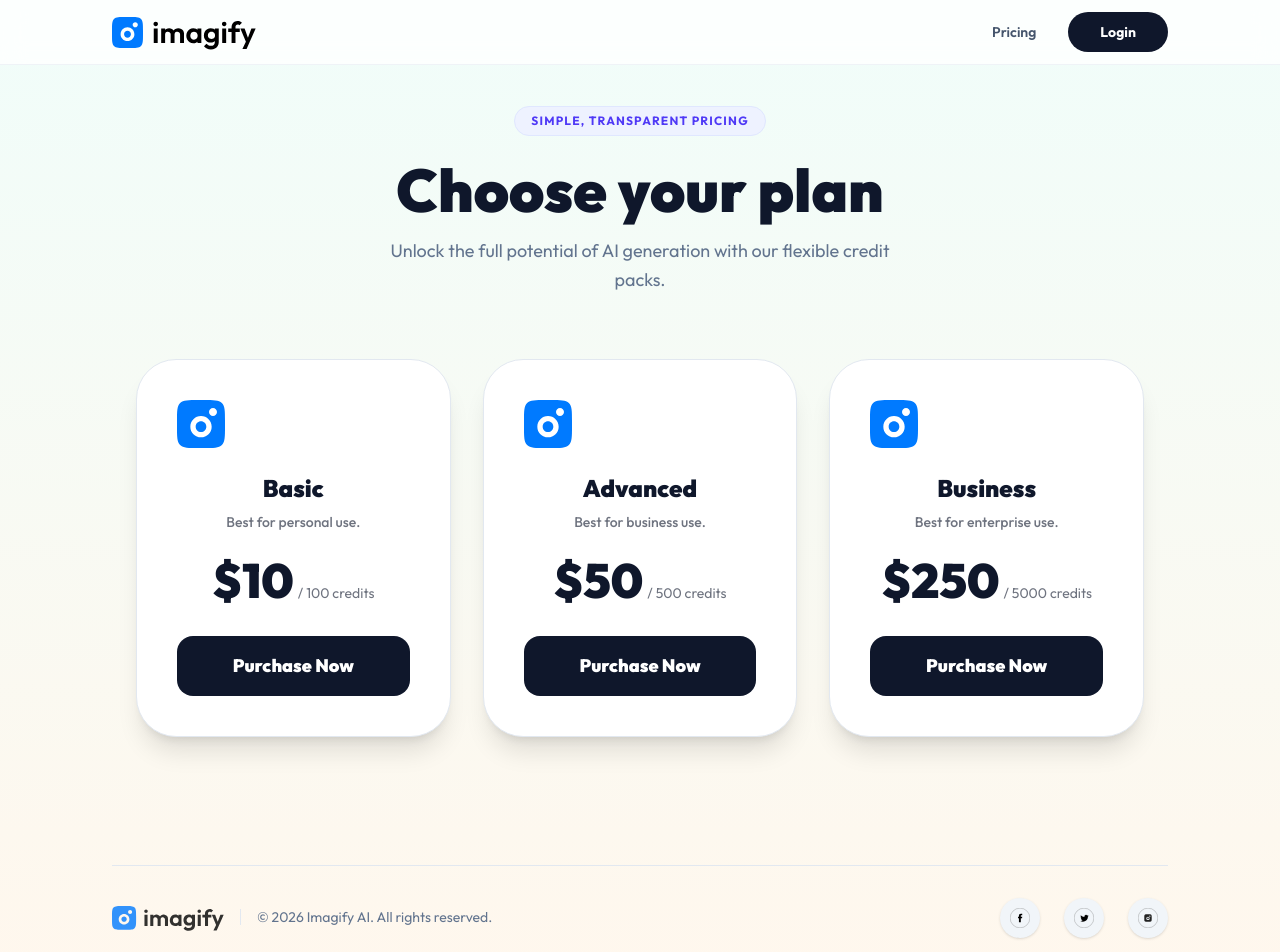
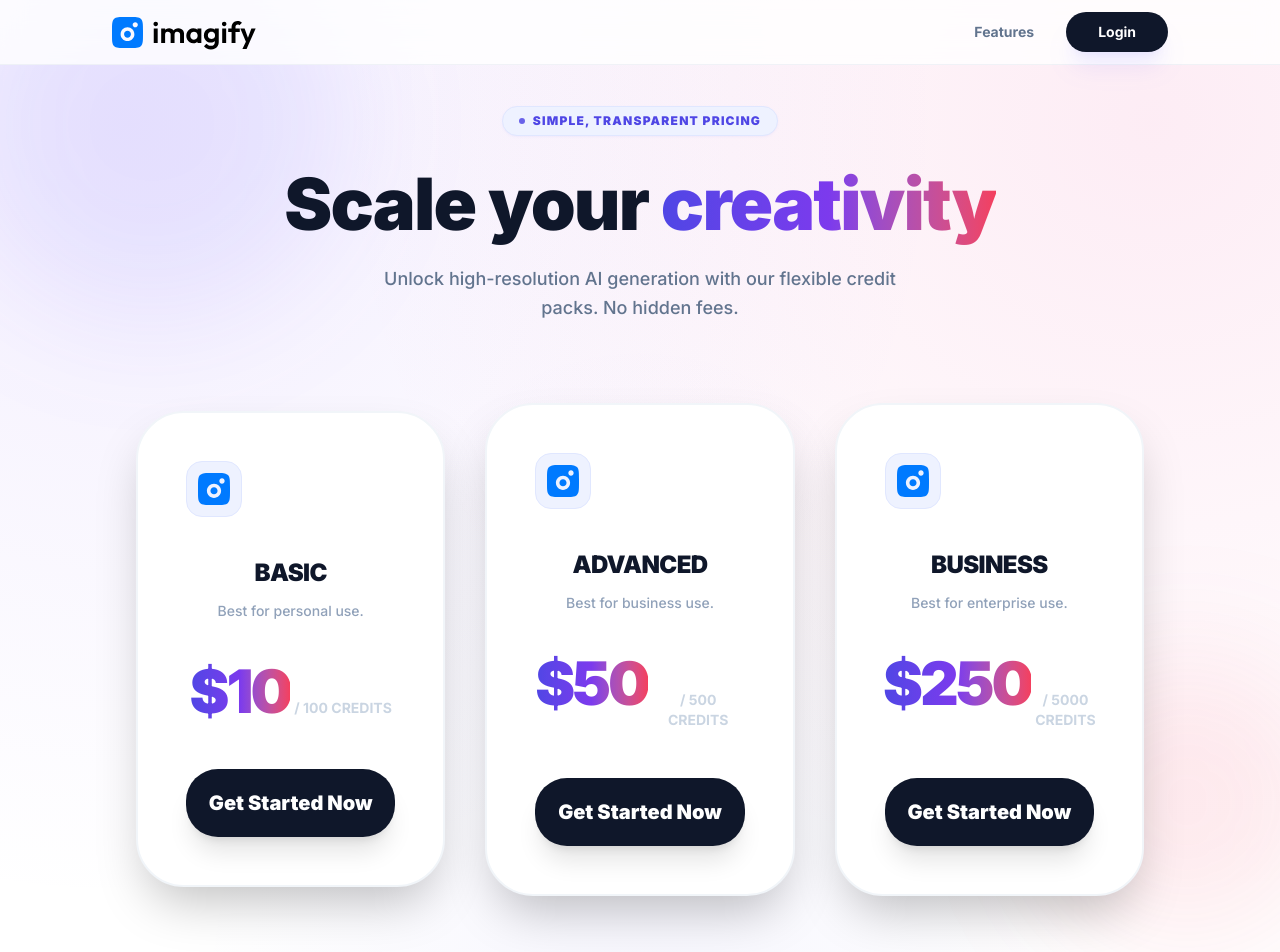
Before and after one commit to alaminjim/imagify, a React app in the folder client/: page /buy in a window 1280 px wide. Shown: the top 952 px of the page. Built offline with nearby package versions, Linux system fonts and the light colour scheme; no server answers; the HTML template or start-up script is replaced by a standard one.

Commit message:
fix design

```diff
--- a/client/src/components/Footer.jsx
+++ b/client/src/components/Footer.jsx
@@ -3,28 +3,26 @@ import { motion } from "motion/react";
 
 const Footer = () => {
   return (
-    <footer className="w-full flex flex-col sm:flex-row items-center justify-between py-8 border-t border-slate-200 mt-20 gap-6">
-      <div className="flex items-center gap-4">
-        <img src={assets.logo} alt="logo" className="w-28 opacity-80" />
-        <div className="h-4 w-[1px] bg-slate-200 hidden sm:block"></div>
-        <p className="text-sm text-slate-500">
-          © 2026 Imagify AI. All rights reserved.
+    <footer className="w-full flex flex-col sm:flex-row items-center justify-between py-12 border-t border-slate-100 mt-32 gap-8">
+      <div className="flex flex-col sm:flex-row items-center gap-6">
+        <img src={assets.logo} alt="logo" className="w-32 opacity-70 hover:opacity-100 transition-opacity cursor-pointer" />
+        <div className="h-6 w-[2px] bg-slate-100 hidden sm:block"></div>
+        <p className="text-sm font-bold text-slate-400 tracking-tight uppercase">
+          © 2026 Imagify AI. <span className="text-slate-200">Powered by Innovation.</span>
         </p>
       </div>
 
-      <div className="flex items-center gap-6">
-        {[assets.facebook_icon, assets.twitter_icon, assets.instagram_icon].map(
-          (icon, index) => (
-            <motion.a
-              key={index}
-              href="#"
-              whileHover={{ y: -3, scale: 1.1 }}
-              className="w-10 h-10 bg-slate-100 rounded-full flex items-center justify-center hover:bg-slate-900 hover:invert transition-all duration-300 shadow-sm"
-            >
-              <img src={icon} alt="" className="w-5" />
-            </motion.a>
-          )
-        )}
+      <div className="flex items-center gap-4">
+        {[assets.facebook_icon, assets.twitter_icon, assets.instagram_icon].map((icon, index) => (
+          <motion.a
+            key={index}
+            href="#"
+            whileHover={{ y: -5, scale: 1.1, backgroundColor: "#0f172a", filter: "invert(1)" }}
+            className="w-12 h-12 bg-white border border-slate-100 rounded-2xl flex items-center justify-center transition-all duration-500 shadow-sm"
+          >
+            <img src={icon} alt="" className="w-5 opacity-50" />
+          </motion.a>
+        ))}
       </div>
     </footer>
   );
--- a/client/src/components/Navbar.jsx
+++ b/client/src/components/Navbar.jsx
@@ -87,13 +87,13 @@ const Navbar = () => {
             <div className="flex items-center gap-4 sm:gap-8">
               <Link
                 to="/buy"
-                className="text-sm font-semibold text-slate-600 hover:text-indigo-600 transition-colors hidden sm:block"
+                className="text-sm font-bold text-slate-500 hover:text-indigo-600 transition-colors hidden sm:block"
               >
-                Pricing
+                Features
               </Link>
               <button
                 onClick={() => setShowLogin(true)}
-                className="bg-slate-900 text-white px-8 py-2.5 rounded-full text-sm font-bold hover:shadow-lg hover:shadow-indigo-500/20 hover:-translate-y-0.5 active:translate-y-0 transition-all duration-300"
+                className="radiant-button bg-slate-900 text-white px-8 py-2.5 rounded-full text-sm font-bold shadow-xl shadow-indigo-500/10"
               >
                 Login
               </button>
--- a/client/src/index.css
+++ b/client/src/index.css
@@ -1,53 +1,58 @@
 @import url("https://fonts.googleapis.com/css2?family=Outfit:wght@100..900&family=Inter:wght@100..900&display=swap");
 
 @import "tailwindcss";
+
 @plugin "daisyui";
 
 @theme {
-  --color-primary: #6366f1;
-  --color-secondary: #8b5cf6;
+  --color-primary: #8b5cf6;
+  --color-secondary: #ec4899;
   --color-accent: #f43f5e;
-  --color-dark: #0f172a;
-  --color-glass: rgba(255, 255, 255, 0.7);
-  --font-outfit: "Outfit", sans-serif;
-  --font-inter: "Inter", sans-serif;
+  --color-slate-900: #0f172a;
+  --color-indigo-600: #4f46e5;
+  --color-violet-600: #7c3aed;
+  --color-rose-500: #f43f5e;
 }
 
-* {
-  font-family: var(--font-outfit);
-  scrollbar-width: thin;
-  scrollbar-color: #cbd5e1 transparent;
+@layer base {
+  body {
+    @apply bg-slate-50 text-slate-900 font-['Inter'] selection:bg-indigo-100 selection:text-indigo-900;
+    background-image: radial-gradient(at 0% 0%, rgba(139, 92, 246, 0.05) 0px, transparent 50%),
+      radial-gradient(at 100% 0%, rgba(236, 72, 153, 0.05) 0px, transparent 50%);
+  }
 }
 
-body {
-  @apply bg-slate-50 text-slate-900 antialiased overflow-x-hidden;
-}
-
+@layer components {
   .glass-card {
-  @apply bg-white/70 backdrop-blur-md border border-white/20 shadow-xl;
+    @apply bg-white/70 backdrop-blur-2xl border border-white/40 shadow-[0_8px_32px_0_rgba(31,38,135,0.07)];
   }
 
   .premium-gradient {
-  @apply bg-gradient-to-br from-indigo-600 via-violet-600 to-fuchsia-600;
+    @apply bg-gradient-to-br from-indigo-600 via-violet-600 to-rose-500;
   }
 
-.shimmer {
-  background: linear-gradient(
-    90deg,
-    rgba(255, 255, 255, 0) 0%,
-    rgba(255, 255, 255, 0.4) 50%,
-    rgba(255, 255, 255, 0) 100%
-  );
-  background-size: 200% 100%;
-  animation: shimmer 1.5s infinite linear;
+  .radiant-button {
+    @apply relative overflow-hidden transition-all duration-500 active:scale-95 disabled:opacity-50 disabled:pointer-events-none;
+    box-shadow: 0 10px 15px -3px rgba(79, 70, 229, 0.1), 0 4px 6px -2px rgba(79, 70, 229, 0.05);
   }
 
-@keyframes shimmer {
-  to {
-    background-position-x: -200%;
+  .radiant-button:hover {
+    box-shadow: 0 20px 25px -5px rgba(79, 70, 229, 0.2), 0 10px 10px -5px rgba(79, 70, 229, 0.1);
+    transform: translateY(-2px);
+  }
+
+  .text-gradient {
+    @apply bg-clip-text text-transparent bg-gradient-to-r from-indigo-600 via-violet-600 to-rose-500 font-black;
+  }
+
+  .mesh-bg {
+    background-color: #ffffff;
+    background-image:
+      radial-gradient(at 10% 10%, rgba(139, 92, 246, 0.1) 0px, transparent 50%),
+      radial-gradient(at 90% 10%, rgba(236, 72, 153, 0.1) 0px, transparent 50%),
+      radial-gradient(at 50% 90%, rgba(79, 70, 229, 0.05) 0px, transparent 50%);
   }
 }
-
 .placeholder-color {
   color: #94a3b8;
   font-weight: 300;
--- a/client/src/pages/BuyCredit.jsx
+++ b/client/src/pages/BuyCredit.jsx
@@ -40,52 +40,66 @@ const BuyCredit = () => {
       <motion.div
         initial={{ opacity: 0, scale: 0.9 }}
         animate={{ opacity: 1, scale: 1 }}
-        className="inline-flex items-center gap-2 bg-indigo-50 border border-indigo-100 px-4 py-1.5 rounded-full mb-6"
+        className="inline-flex items-center gap-2 bg-indigo-50 border border-indigo-100 px-4 py-1.5 rounded-full mb-8 shadow-sm shadow-indigo-500/5"
       >
-        <p className="text-xs font-bold text-indigo-600 uppercase tracking-widest">
+        <span className="flex h-1.5 w-1.5 rounded-full bg-indigo-600 animate-pulse"></span>
+        <p className="text-xs font-black text-indigo-600 uppercase tracking-widest">
           Simple, Transparent Pricing
         </p>
       </motion.div>
 
-      <h1 className="text-4xl md:text-6xl font-black text-slate-900 mb-4">
-        Choose your plan
+      <h1 className="text-5xl md:text-7xl font-black text-slate-900 mb-6 tracking-tight">
+        Scale your <span className="text-gradient">creativity</span>
       </h1>
-      <p className="text-slate-500 text-lg mb-16 max-w-lg mx-auto leading-relaxed">
-        Unlock the full potential of AI generation with our flexible credit packs.
+      <p className="text-slate-500 text-lg mb-20 max-w-lg mx-auto leading-relaxed font-medium">
+        Unlock high-resolution AI generation with our flexible credit packs. No hidden fees.
       </p>
 
-      <div className="grid grid-cols-1 md:grid-cols-3 gap-8 w-full max-w-6xl mx-auto items-center">
+      <div className="grid grid-cols-1 md:grid-cols-3 gap-10 w-full max-w-6xl mx-auto items-center">
         {plans.map((item, index) => (
           <motion.div
             key={index}
-            whileHover={{ y: -10 }}
-            className={`relative p-10 rounded-[2.5rem] transition-all duration-300 ${
+            whileHover={{ y: -15, scale: item.id === "Intermediate" ? 1.08 : 1.03 }}
+            className={`relative p-12 rounded-[3rem] transition-all duration-500 ${
               item.id === "Intermediate"
-                ? "bg-slate-900 text-white shadow-2xl shadow-indigo-500/20 scale-105 z-10"
-                : "bg-white border border-slate-200 text-slate-900 shadow-xl"
+                ? "bg-slate-900 text-white shadow-[0_40px_80px_-15px_rgba(79,70,229,0.3)] z-10 border-4 border-indigo-500"
+                : "bg-white border-2 border-slate-100 text-slate-900 shadow-2xl"
             }`}
           >
             {item.id === "Intermediate" && (
-              <div className="absolute -top-4 left-1/2 -translate-x-1/2 bg-indigo-600 text-white px-4 py-1 rounded-full text-xs font-black uppercase tracking-tighter shadow-lg">
-                Most Popular
+              <div className="absolute -top-5 left-1/2 -translate-x-1/2 bg-gradient-to-r from-indigo-600 to-violet-600 text-white px-6 py-2 rounded-full text-xs font-black uppercase tracking-widest shadow-xl ring-4 ring-white">
+                Best Value
               </div>
             )}
-            <img src={assets.logo_icon} alt="" className="w-12 mb-6" />
-            <h2 className="text-2xl font-black mb-2">{item.id}</h2>
-            <p className="text-sm font-medium mb-6 opacity-60 line-clamp-1">{item.desc}</p>
-            <div className="flex items-baseline justify-center gap-1 mb-8">
-              <span className="text-5xl font-black">${item.price}</span>
-              <span className="text-sm opacity-60">/ {item.credits} credits</span>
+            <div className={`w-14 h-14 rounded-2xl flex items-center justify-center mb-10 border ${
+              item.id === "Intermediate" ? "bg-white/10 border-white/20" : "bg-indigo-50 border-indigo-100"
+            }`}>
+              <img src={assets.logo_icon} alt="" className="w-8" />
             </div>
+
+            <h2 className="text-2xl font-black mb-3 tracking-tight uppercase">{item.id}</h2>
+            <p className={`text-sm mb-10 font-medium ${item.id === "Intermediate" ? "text-white/60" : "text-slate-400"}`}>
+              {item.desc}
+            </p>
+
+            <div className="flex items-baseline justify-center gap-1 mb-12">
+              <span className={`text-6xl font-black tracking-tighter ${item.id === "Intermediate" ? "text-white" : "text-gradient"}`}>
+                ${item.price}
+              </span>
+              <span className={`text-sm font-bold uppercase ${item.id === "Intermediate" ? "text-white/40" : "text-slate-300"}`}>
+                / {item.credits} credits
+              </span>
+            </div>
+
             <button
               onClick={() => handlePurchase(item)}
-              className={`w-full py-4 rounded-2xl font-black text-lg transition-all active:scale-95 ${
+              className={`radiant-button w-full py-5 rounded-[2rem] font-black text-xl transition-all shadow-xl ${
                 item.id === "Intermediate"
-                  ? "bg-white text-slate-900 hover:bg-slate-50"
-                  : "bg-slate-900 text-white hover:bg-slate-800"
+                  ? "bg-white text-slate-900"
+                  : "bg-slate-900 text-white"
               }`}
             >
-              {user ? "Get Started" : "Purchase Now"}
+              Get Started Now
             </button>
           </motion.div>
         ))}
--- a/client/src/routes/Routes.jsx
+++ b/client/src/routes/Routes.jsx
@@ -7,11 +7,31 @@ import Footer from "../components/Footer";
 import Login from "../components/Login";
 import { useAuth } from "../context/AppContext";
 import PaymentSuccess from "../pages/PaymentSuccess";
+import { motion } from "motion/react";
 
 const Router = () => {
   const { showLogin } = useAuth();
   return (
-    <div className="px-4 py-2.5 sm:px-10 md:px-14 lg:px-28 min-h-screen bg-gradient-to-b from-teal-50 to-orange-50">
+    <div className="mesh-bg px-4 py-2.5 sm:px-10 md:px-14 lg:px-28 min-h-screen relative overflow-hidden">
+      {/* Dynamic Background Blobs */}
+      <motion.div
+        animate={{
+          x: [0, 100, 0],
+          y: [0, 50, 0],
+        }}
+        transition={{ duration: 20, repeat: Infinity, ease: "linear" }}
+        className="absolute -top-24 -left-24 w-96 h-96 bg-indigo-500/10 rounded-full blur-3xl pointer-events-none"
+      />
+      <motion.div
+        animate={{
+          x: [0, -100, 0],
+          y: [0, 100, 0],
+        }}
+        transition={{ duration: 25, repeat: Infinity, ease: "linear" }}
+        className="absolute top-1/2 -right-24 w-72 h-72 bg-rose-500/10 rounded-full blur-3xl pointer-events-none"
+      />
+
+      <div className="relative z-10">
         <Layouts></Layouts>
         {showLogin && <Login></Login>}
         <Routes>
@@ -22,6 +42,7 @@ const Router = () => {
         </Routes>
         <Footer></Footer>
       </div>
+    </div>
   );
 };
 
```
Also changed, not shown: client/src/components/Description.jsx (+27 -12 lines), client/src/components/GenerateBtn.jsx (+9 -9 lines), client/src/components/Header.jsx (+21 -14 lines), client/src/components/Login.jsx (+27 -24 lines), client/src/components/Steps.jsx (+9 -9 lines), client/src/components/Testimonials.jsx (+16 -16 lines), client/src/pages/Result.jsx (+51 -44 lines). Lines whose indentation alone changed are shown as unchanged.
